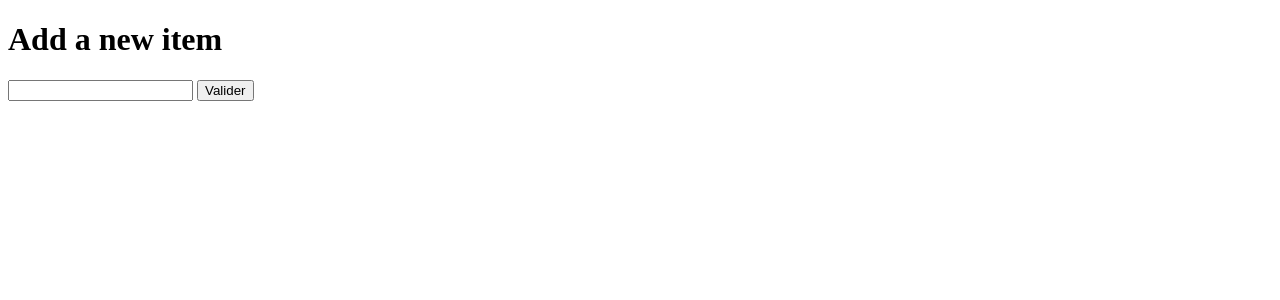
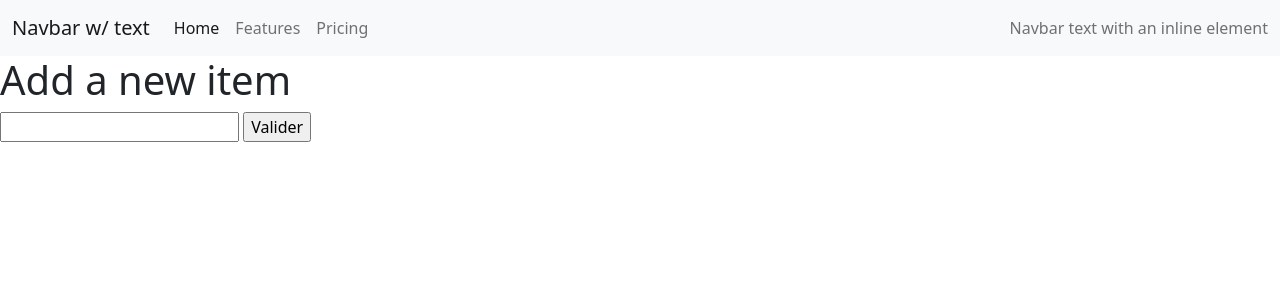
Before and after one commit to gabugim/My_mvc, a PHP site: template src/View/Item/add.html.twig in a window 1280 px wide. Shown: the top 300 px of the page. Run offline with PHP 8.4, Linux system fonts and the light colour scheme; the template is opened without the code that fills it, so the values that code supplies are empty; some libraries are stand-ins or nearby versions.

Commit message:
first commit

```diff
--- /dev/null
+++ b/src/View/Home/_home.html.twig
@@ -0,0 +1,4 @@
+{% extends 'layout.html.twig' %}
+{% block title %}
+  Acceuil - {{ parent() }}
+{% endblock %}
--- a/src/View/layout.html.twig
+++ b/src/View/layout.html.twig
@@ -4,8 +4,10 @@
     <meta charset="utf-8">
     <meta http-equiv="x-ua-compatible" content="ie=edge">
     <meta name="viewport" content="width=device-width, initial-scale=1">
+    <!-- CSS only -->
+<link href="https://cdn.jsdelivr.net/npm/bootstrap@5.0.0-beta3/dist/css/bootstrap.min.css" rel="stylesheet" integrity="sha384-eOJMYsd53ii+scO/bJGFsiCZc+5NDVN2yr8+0RDqr0Ql0h+rP48ckxlpbzKgwra6" crossorigin="anonymous">
 
-    <title>{% block title %}{% endblock %}</title>
+    <title>{% block title %}Hello world{% endblock %}</title>
 
     <link rel="stylesheet" href="/assets/css/style.css">
     {% block stylesheet %}{% endblock %}
@@ -13,6 +15,32 @@
 </head>
 
 <body>
+    {% block navbar %}
+        <nav class="navbar navbar-expand-lg navbar-light bg-light">
+  <div class="container-fluid">
+    <a class="navbar-brand" href="#">Navbar w/ text</a>
+    <button class="navbar-toggler" type="button" data-bs-toggle="collapse" data-bs-target="#navbarText" aria-controls="navbarText" aria-expanded="false" aria-label="Toggle navigation">
+      <span class="navbar-toggler-icon"></span>
+    </button>
+    <div class="collapse navbar-collapse" id="navbarText">
+      <ul class="navbar-nav me-auto mb-2 mb-lg-0">
+        <li class="nav-item">
+          <a class="nav-link active" aria-current="page" href="#">Home</a>
+        </li>
+        <li class="nav-item">
+          <a class="nav-link" href="#">Features</a>
+        </li>
+        <li class="nav-item">
+          <a class="nav-link" href="#">Pricing</a>
+        </li>
+      </ul>
+      <span class="navbar-text">
+        Navbar text with an inline element
+      </span>
+    </div>
+  </div>
+</nav>
+    {% endblock %}
     {% block content %}{% endblock %}
     {% block javascript %}{% endblock %}
 </body>
```
Also changed, not shown: src/Controller/HomeController.php (+8 -1 lines), 1 other file.
